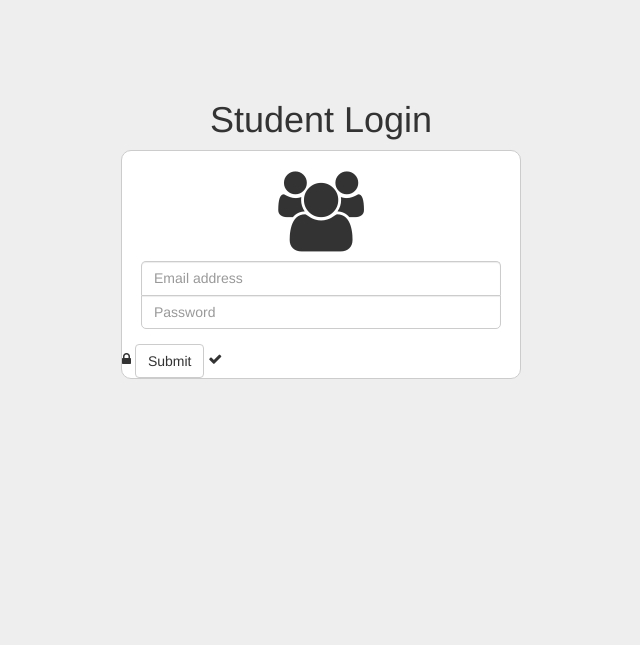
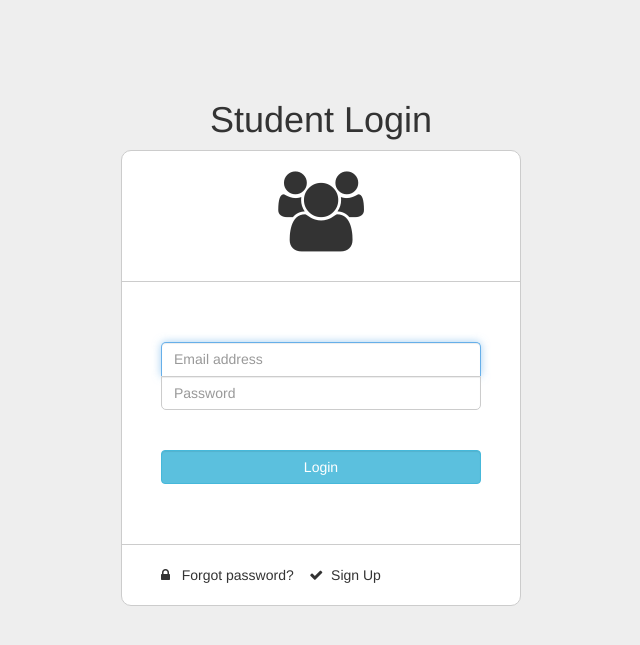
Before and after one commit to aungphyoeko/online-quiz-apk-prac, a PHP site: page / in a window 1280 px wide. Shown: the top 645 px of the page, without its empty margins (319-959 px from the left). Run offline with PHP 8.4, Linux system fonts and the light colour scheme; some libraries are stand-ins or nearby versions.

Commit message:
Add files via upload

```diff
--- /dev/null
+++ b/cookie.inc
@@ -0,0 +1,3 @@
+<?php
+setcookie("online-quiz-apk","");
+?>
--- /dev/null
+++ b/dashboard.inc
@@ -0,0 +1,5 @@
+<ul>
+<li>Home</li>
+<li>Quiz Results</li>
+<li>Start New Quiz</li>
+</ul>
--- a/database/databaseconnect.inc
+++ b/database/databaseconnect.inc
@@ -1,10 +1,12 @@
 <?php
+$db;
 function connect_to_db(){
 	include("databasesetup.inc");
+	global $db;
     @$db = mysqli_connect($host, $user,$password,$database) ;
 	if($db->connect_errno){
 	    echo "Failed to connect to MySQL: (" . $mysqli->connect_errno . ") " . $mysqli->connect_error;
 	}
-    return $db;
 }
+
 ?>
--- a/index.php
+++ b/index.php
@@ -1,3 +1,6 @@
+<?php
+include('cookie.inc');
+?>
 <!DOCTYPE html PUBLIC "-//W3C//DTD XHTML 1.0 Transitional//EN" "http://www.w3.org/TR/xhtml1/DTD/xhtml1-transitional.dtd">
 <html xmlns="http://www.w3.org/1999/xhtml" lang="en">
 <head>
@@ -13,21 +16,25 @@
 </head>
 <body>
 <?php
-include("database/databaseconnect.inc");
+$show_login_page = true;
+$show_dashboard_page = false;
 ?>
-<h1 class="text-center margin-top-100">Student Login</h1>
-<div class="login-wrap">
-	<h2 class="text-center"><span class="fa fa-users"></span></h2>
-	<form role="form">
-	<div class="form-group">
-		<input type="email" class="form-control" placeholder="Email address" />
-		<input type="password" class="form-control" placeholder="Password" />
-	</div>
-    <span class="fa fa-lock"></span>
-    <button type="submit" class="btn btn-default">Submit</button>
-	<span class="fa fa-check"></span>
-  </form>
-</div>
 
+<?php
+if(isset($_POST['loginformsubmitted'])):
+	include("login_process.inc");
+	if($is_login_approved==true):
+		$show_dashboard_page=true;
+		$show_login_page=false;
+	endif;
+endif;
+
+if($show_login_page):
+	include("login.inc");
+elseif($show_dashboard_page):
+	include("dashboard.inc");
+endif;
+
+?>
 </body>
 </html>
--- /dev/null
+++ b/login.inc
@@ -0,0 +1,18 @@
+<h1 class="text-center margin-top-100">Student Login</h1>
+<div class="login-wrap">
+	<h2 class="text-center"><span class="fa fa-users"></span></h2>
+	<form role="form" data-toggle="validator" action="index.php" method="post">
+	<div class="form-group">
+		<input type="email" name="email" class="form-control" placeholder="Email address"  autofocus required/>
+		<input type="password" name="password" class="form-control" placeholder="Password" />
+		<input type="submit" class="form-control btn btn-info" value="Login"/>
+		<input type="hidden" name="loginformsubmitted" value="true"/>
+	</div>
+	</form>
+	<div class="login-footer">
+		<span class="fa fa-lock"></span>&nbsp;&nbsp;
+		<a href="#">Forgot password?</a>&nbsp;&nbsp;&nbsp;
+		<span class="fa fa-check"></span>&nbsp;
+		<a href="#">Sign Up</a>
+	</div>
+</div>
--- a/style.css
+++ b/style.css
@@ -11,17 +11,34 @@ background:#eee;
 	border-radius:10px;
 	margin:10px auto;
 }
-.fa-users{
+.login-wrap h2{
+	padding-bottom:20px;
 	font-size:80px;
 }
+.login-wrap form{
+	border:1px solid #ccc;
+	border-right:0px;
+	border-left:0px;
+}
+.form-group{
+	width:320px;
+	margin:60px auto;
+}
 .form-group input[type=email]{
-	width:360px;
 	border-bottom:0px;
 	border-radius:5px 5px 0px 0px;
-	margin:auto;
 }
 .form-group input[type=password]{
-	width:360px;
 	border-radius: 0px 0px 5px 5px;
+}
+.form-group input[type=submit]{
+	margin:40px 0px 0px 0px;
+}
+.login-footer{
+	width:320px;
 	margin:auto;
+	padding:20px 0 20px 0;
 }
+.login-footer a{
+	color:#333;
+}
```
Also changed, not shown: database/students_login_database.sql (added, +58 -0 lines), login_process.inc (added, +11 -0 lines).
